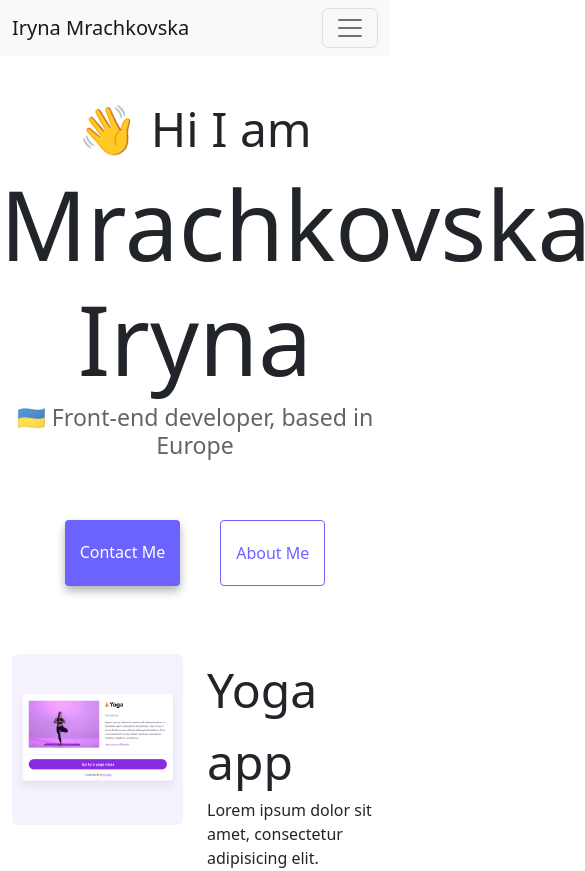
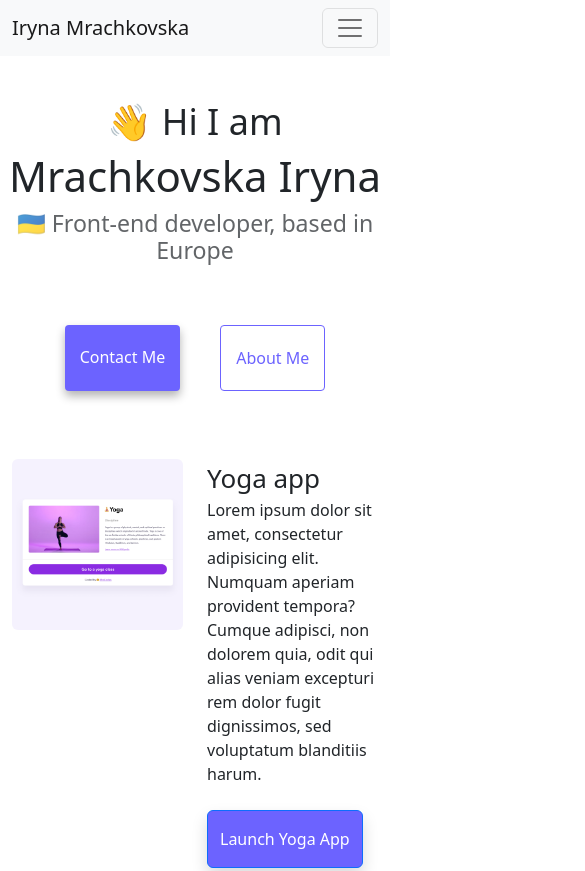
Before and after one commit to Iryna-Shtangret/Yoga, a website: page index.html in a window 390 px wide. Shown: the top 871 px of the page, 585 px wide, since content can reach past the window. Drawn offline with nearby package versions, Linux system fonts and the light colour scheme.

Commit message:
Adaptation to devices

```diff
--- a/style.css
+++ b/style.css
@@ -6,6 +6,7 @@
 
 body {
   margin-top: 100px;
+  padding-bottom: 30px;
 }
 
 .btn-primary {
@@ -108,3 +109,15 @@ p {
 .email-link:hover {
   text-decoration: underline;
 }
+
+@media (max-width: 576px) {
+  .about {
+    font-size: 42px;
+  }
+  .hello {
+    font-size: 36px;
+  }
+  .yoga-text {
+    font-size: 26px;
+  }
+}
```
